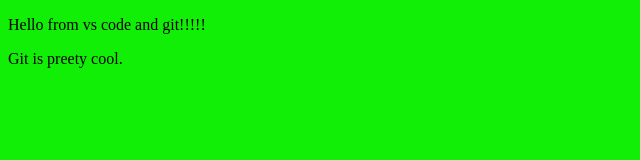
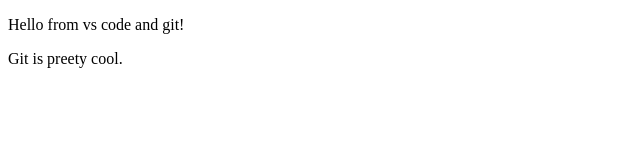
Before and after one commit to vaibhavgaikwad01/vscode-git, a plain HTML site: page index.html in a window 1280 px wide. Shown: the whole page, without its empty margins (0-640 px from the left). Drawn offline with Linux system fonts and the light colour scheme.

Commit message:
delete css from the project

```diff
--- a/index.html
+++ b/index.html
@@ -4,10 +4,10 @@
     <meta charset="UTF-8">
     <meta name="viewport" content="width=device-width, initial-scale=1.0">
     <title>Hello from vs code and git </title>
-    <link rel="stylesheet" href="style.css">
 </head>
 <body>
-    <p>Hello from vs code and git!!!!!</p>
+    <p>Hello from vs code and git!</p>
     <p>Git is preety cool.</p>
+    <br>
 </body>
 </html>
--- a/style.css
+++ /dev/null
@@ -1,3 +0,0 @@
-body{
-    background-color: rgb(18, 239, 7);
-}
```
